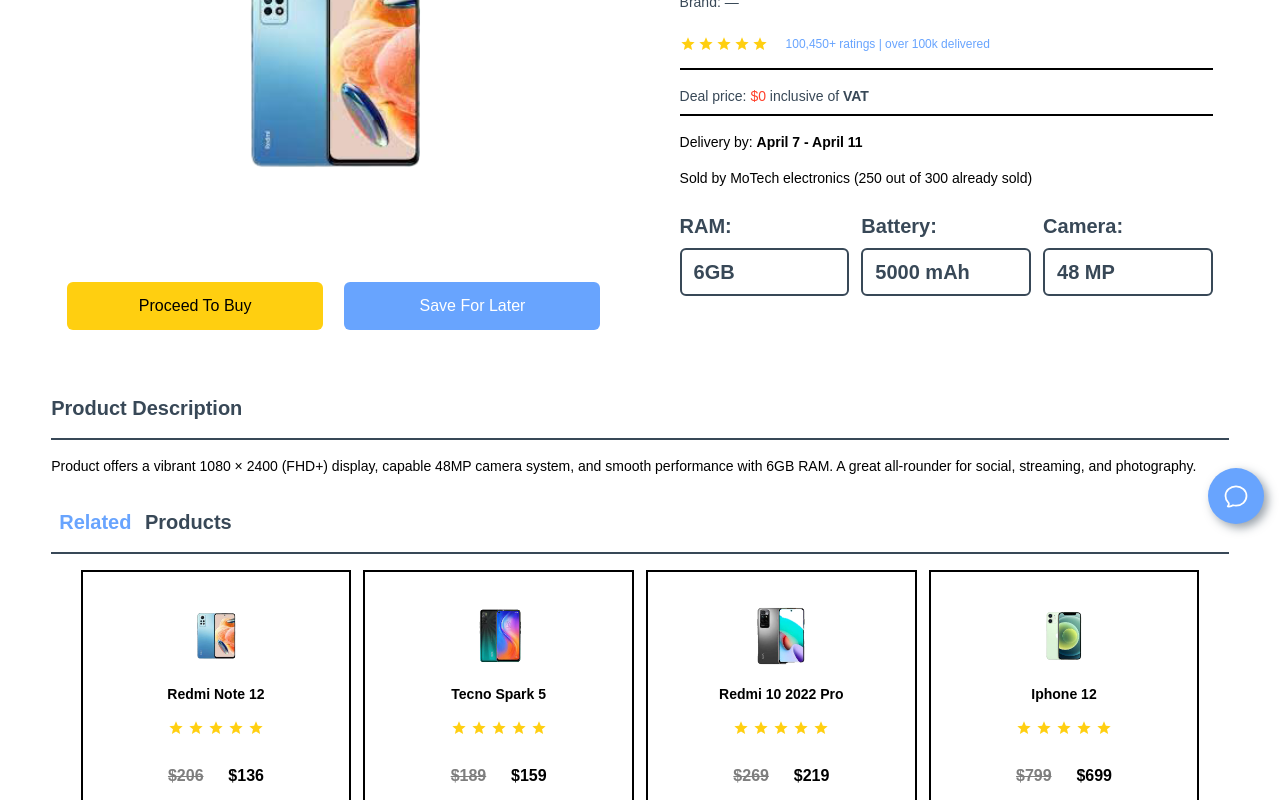
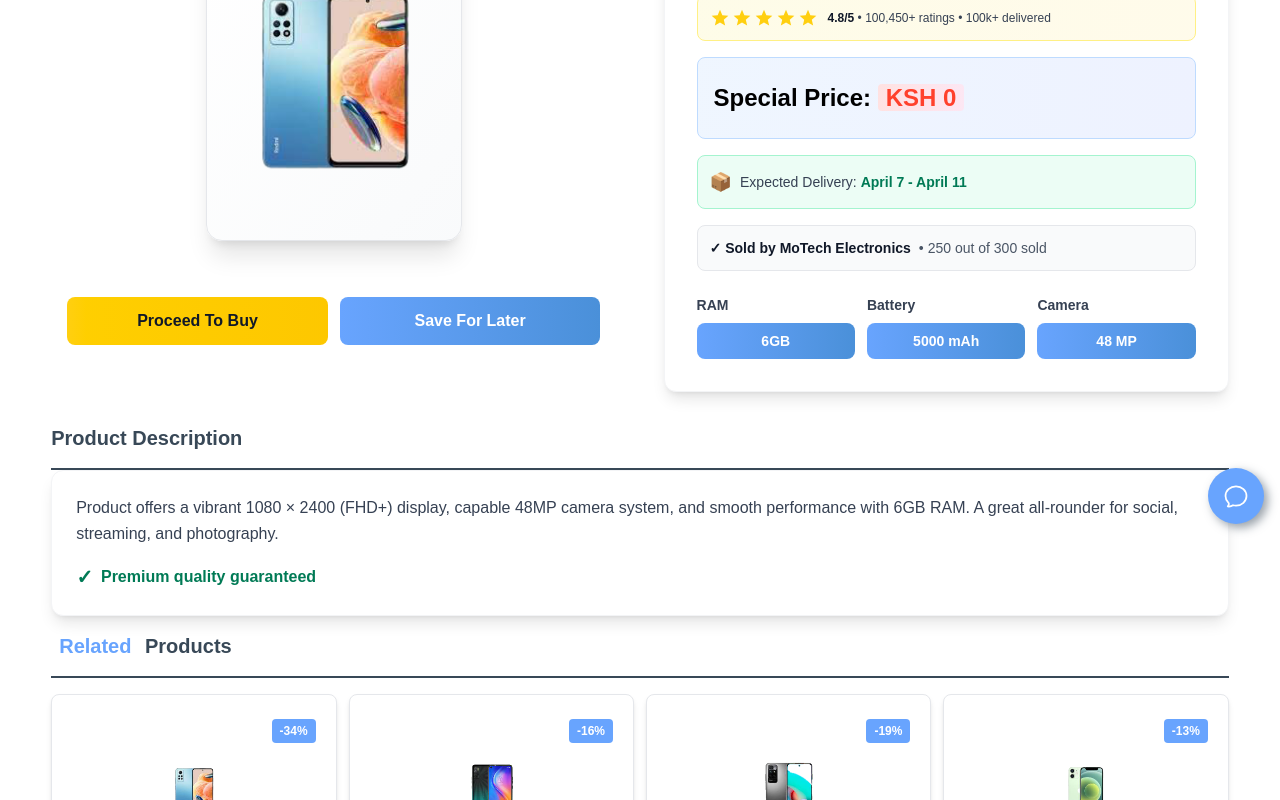
Before and after one commit to muendokennedy/ai-powered-ecommerce-tech-frontend, a Vue app: page /product/ph-2 in a window 1280 px wide. Shown: the part 260-1060 px from the top of the page. Built offline with nearby package versions, Linux system fonts and the light colour scheme.

Commit message:
Enhanced the appearance of the single product page

```diff
--- a/src/views/Client/ProductPageView.vue
+++ b/src/views/Client/ProductPageView.vue
@@ -60,7 +60,10 @@
 const image = computed(() => activeImage.value || product.value?.image || '../../assets/images/redmi note 12.png')
 const price = computed(() => product.value?.price ?? 0)
 const oldPrice = computed(() => product.value?.oldPrice ?? null)
-const formatCurrency = (n) => `$${Number(n).toFixed(0)}`
+const formatCurrency = (n) => {
+  const num = Number(n);
+  return `KSH ${num.toLocaleString('en-US', { maximumFractionDigits: 0 })}`;
+};
 
 // Delivery window: start = tomorrow, end = start + 4 days
 const deliveryWindow = computed(() => {
@@ -755,7 +758,7 @@
       </div>
       <div class="product flex items-center flex-col md:flex-row justify-between w-full">
         <div class="w-full md:basis-[48%] p-2 sm:p-4 flex flex-col items-center">
-          <div class="master-image w-[15rem] md:w-[16rem] h-[15rem] md:h-[20rem] flex justify-center items-center my-6">
+          <div class="master-image w-[15rem] md:w-[16rem] h-[15rem] md:h-[20rem] flex justify-center items-center my-6 bg-gradient-to-br from-white to-gray-50 rounded-2xl shadow-xl border border-gray-200 p-4 hover:shadow-2xl transition-all duration-300">
             <img :src="resolveImg(image)" :alt="title" class="m-auto w-full h-full object-contain">
           </div>
           <div class="w-full sm:w-4/5 flex justify-between gap-2 md:gap-4 mx-auto">
@@ -763,44 +766,50 @@
               v-for="(img, idx) in galleryImages"
               :key="idx"
               type="button"
-              class="small-image h-20 border-2 p-1 sm:p-2 rounded-md cursor-pointer focus:outline-none"
-              :class="{ 'border-[#68a4fe]': img === image }"
+              class="small-image h-20 border-2 p-1 sm:p-2 rounded-lg cursor-pointer focus:outline-none transition-all duration-300 hover:shadow-lg bg-white hover:bg-gradient-to-br hover:from-blue-50 hover:to-gray-50"
+              :class="{ 'border-[#68A4FE] shadow-lg bg-gradient-to-br from-blue-50 to-gray-50': img === image, 'border-gray-300': img !== image }"
               @click="activeImage = img"
             >
               <img :src="resolveImg(img)" :alt="`thumb-${idx}`" class="h-full object-contain">
             </button>
           </div>
-          <div class="action-button-container my-4 sm:my-8 flex w-full justify-between">
-            <button type="button" @click="proceedToBuy" class="text-sm sm:text-base px-2 sm:px-4 py-3 rounded-md w-40 bg-[#ffcf10] basis-[48%] capitalize">Proceed to buy</button>
-            <button type="button" @click="saveForLaterFromProduct" class="text-sm sm:text-base px-2 sm:px-4 py-3 rounded-md w-40 bg-[#68a4fe] basis-[48%] text-white capitalize">save for later</button>
+          <div class="action-button-container my-4 sm:my-8 flex w-full gap-3">
+            <button type="button" @click="proceedToBuy" class="text-sm sm:text-base px-2 sm:px-4 py-3 rounded-lg flex-1 bg-gradient-to-r from-[#FFCF10] to-yellow-400 hover:shadow-lg font-semibold capitalize transition-all duration-300 transform hover:scale-105 active:scale-95 text-gray-900">Proceed to buy</button>
+            <button type="button" @click="saveForLaterFromProduct" class="text-sm sm:text-base px-2 sm:px-4 py-3 rounded-lg flex-1 bg-gradient-to-r from-[#68A4FE] to-[#4A90D9] hover:shadow-lg font-semibold capitalize transition-all duration-300 transform hover:scale-105 active:scale-95 text-white">Save for later</button>
           </div>
         </div>
-        <div class="product-content-details w-full md:basis-[48%] p-2 sm:p-4 my-2 md:my-4">
-          <div class="product-title font-semibold text-lg sm:text-xl mb-4 text-[#384857] capitalize">{{ title }}</div>
-          <div class="product-manufacturer text-sm text-[#384857]">Brand: <span class="capitalize">{{ brand }}</span></div>
-          <div class="flex gap-4 items-center my-2 border-b-2 py-4">
-            <div class="text-xs text-[#ffcf10] flex items-center">
-              <svg v-for="i in (product?.rating || 5)" :key="`star-${i}`" xmlns="http://www.w3.org/2000/svg" viewBox="0 0 24 24" fill="currentColor" class="w-4 h-4 mr-0.5">
+        <div class="product-content-details w-full md:basis-[48%] p-4 sm:p-6 md:p-8 my-2 md:my-4 bg-white rounded-xl shadow-lg border border-gray-100">
+          <div class="product-title font-bold text-2xl sm:text-3xl mb-2 text-gray-900 capitalize">{{ title }}</div>
+          <div class="product-manufacturer text-sm text-gray-600 mb-4">By <span class="capitalize text-[#68A4FE] font-semibold">{{ brand }}</span></div>
+          <div class="flex gap-2 items-center my-4 bg-gradient-to-r from-yellow-50 to-amber-50 rounded-lg p-3 border border-yellow-200">
+            <div class="text-sm text-[#FFCF10] flex items-center">
+              <svg v-for="i in (product?.rating || 5)" :key="`star-${i}`" xmlns="http://www.w3.org/2000/svg" viewBox="0 0 24 24" fill="currentColor" class="w-5 h-5 mr-0.5">
                 <polygon points="12,17.27 18.18,21 16.54,13.97 22,9.24 14.81,8.62 12,2 9.19,8.62 2,9.24 7.46,13.97 5.82,21" />
               </svg>
             </div>
-            <div class="rating-text text-xs text-[#68a4fe]">
-              100,450+ ratings | over 100k delivered
+            <div class="rating-text text-xs text-gray-700 font-medium">
+              <span class="font-bold text-gray-900">4.8/5</span> • 100,450+ ratings • 100k+ delivered
             </div>
           </div>
-          <div class="price-details my-2 border-b-2">
-            <p class="first-price text-sm py-2 text-[#384857]" v-if="oldPrice">Most recent price: <span>{{ formatCurrency(oldPrice) }}</span></p>
-            <p class="deal-price text-sm py-2 text-[#384857]">Deal price: <span class="text-[#FF412C]">{{ formatCurrency(price) }}</span> inclusive of <span class="inline font-semibold text-[#384857]">VAT</span></p>
-            <p class="save-amount text-sm py-2 capitalize text-[#384857]" v-if="oldPrice && price">save: <span class="text-[#FF412C]">{{ formatCurrency(oldPrice - price) }}</span></p>
+          <div class="price-details my-4 bg-gradient-to-r from-blue-50 to-indigo-50 rounded-lg p-4 border border-blue-200">
+            <p class="first-price text-xs text-gray-600 py-1" v-if="oldPrice">Original price: <span class="line-through">{{ formatCurrency(oldPrice) }}</span></p>
+            <p class="deal-price text-lg sm:text-2xl py-2 font-bold">Special Price: <span class="text-[#FF412C] bg-gradient-to-r from-red-100 to-pink-100 px-2 rounded">{{ formatCurrency(price) }}</span></p>
+            <p class="save-amount text-sm py-1 capitalize text-emerald-700 font-semibold" v-if="oldPrice && price">💰 You save: {{ formatCurrency(oldPrice - price) }}</p>
           </div>
-          <div class="delivery-timeline text-sm my-4">Delivery by: <span class="font-bold">{{ deliveryWindow }}</span></div>
-          <div class="vendor-name text-sm my-4">
-            <span>Sold by MoTech electronics</span> <span>(250 out of 300 already sold)</span>
+          <div class="delivery-timeline text-sm my-4 bg-emerald-50 p-3 rounded-lg border border-emerald-200 flex items-center gap-2">
+            <span class="text-lg">📦</span>
+            <div>
+              <span class="text-gray-700">Expected Delivery:</span> <span class="font-bold text-emerald-700">{{ deliveryWindow }}</span>
+            </div>
           </div>
-          <div class="product-specification-details grid grid-cols-3 gap-3 my-6 text-[#384857] mb-auto">
+          <div class="vendor-name text-sm my-4 bg-gray-50 p-3 rounded-lg border border-gray-200">
+            <span class="font-semibold text-gray-900">✓ Sold by MoTech Electronics</span>
+            <span class="text-gray-600 ml-2">• 250 out of 300 sold</span>
+          </div>
+          <div class="product-specification-details grid grid-cols-3 gap-3 my-6 mb-auto">
             <div class="spec flex flex-col gap-2" v-for="(spec, idx) in displaySpecs" :key="`spec-${idx}`">
-              <span class="block font-semibold text-[#384857] text-base sm:text-xl">{{ spec.label }}:</span>
-              <span class="border-2 px-2 sm:px-6 md:px-3 py-2 rounded-md font-normal sm:font-semibold text-base sm:text-xl">{{ spec.value }}</span>
+              <span class="block font-semibold text-gray-700 text-sm">{{ spec.label }}</span>
+              <span class="bg-gradient-to-r from-[#68A4FE] to-[#4A90D9] text-white px-3 py-2 rounded-lg font-semibold text-center text-sm hover:shadow-md transition-all">{{ spec.value }}</span>
             </div>
           </div>
         </div>
@@ -812,7 +821,12 @@
       >
         product description
       </div>
-      <p class="description-text text-sm my-4">{{ descriptionText }}</p>
+      <div class="bg-white rounded-xl shadow-lg p-6 border border-gray-100">
+        <p class="description-text text-sm sm:text-base leading-relaxed text-gray-700 mb-4">{{ descriptionText }}</p>
+        <div class="flex items-center gap-2 text-emerald-700 font-semibold">
+          <span class="text-xl">✓</span> Premium quality guaranteed
+        </div>
+      </div>
       </section>
       <!-- Toast (slides near top, below header) -->
       <div
@@ -852,11 +866,11 @@
       >
         <span class="text-[#68A4FE] px-2">related</span> products
       </div>
-      <div class="top-sales-container grid mx-auto w-[95%] gap-3">
+      <div class="top-sales-container grid grid-cols-1 sm:grid-cols-2 lg:grid-cols-4 mx-auto w-full gap-3">
         <div
           v-for="rp in relatedProducts"
           :key="rp.id"
-          class="product-box text-center my-2 sm:my-4 border-2 py-4"
+          class="product-box group bg-white rounded-lg shadow-md hover:shadow-xl transition-all duration-300 ease-in-out hover:-translate-y-1 border border-gray-200 overflow-hidden my-2 sm:my-4 py-4 px-3"
         >
           <RouterLink
             class="product-box block"
@@ -864,30 +878,57 @@
             :aria-label="`View details for ${rp.name}`"
             @click="setSelectedProduct(rp)"
           >
-            <div class="flex justify-center items-center">
-              <div class="product-image">
-                <img :src="resolveImg(rp.image)" :alt="rp.name" />
+            <div class="relative flex justify-center items-center overflow-hidden bg-white h-32 sm:h-40 rounded-lg mb-3">
+              <div class="product-image cursor-pointer transform group-hover:scale-110 transition-transform duration-300">
+                <img :src="resolveImg(rp.image)" :alt="rp.name" class="h-full object-contain" />
+              </div>
+              <div class="absolute top-2 right-2 bg-[#68A4FE] text-white px-2 py-1 rounded text-xs font-semibold" v-if="rp.oldPrice && rp.price < rp.oldPrice">
+                -{{ Math.round((1 - rp.price / rp.oldPrice) * 100) }}%
               </div>
             </div>
-            <div class="product-title text-sm font-normal sm:font-semibold capitalize hover:text-[#68A4FE]">
+            <div class="product-title text-sm font-semibold capitalize cursor-pointer hover:text-[#68A4FE] line-clamp-2 mb-2 text-gray-800">
               {{ rp.name }}
             </div>
-            <div class="star-box text-center text-xs sm:text-base text-[#FFCF10] my-2 sm:my-4 flex justify-center">
-              <svg v-for="i in (rp.rating || 5)" :key="`rp-star-${rp.id}-${i}`" xmlns="http://www.w3.org/2000/svg" viewBox="0 0 24 24" fill="currentColor" class="w-4 h-4 mx-0.5">
+            <div class="brand-text text-xs text-gray-500 mb-2 font-medium">{{ rp.brand }}</div>
+            <div class="star-box text-center text-sm text-[#FFCF10] mb-3 flex justify-center gap-1">
+              <svg v-for="i in (rp.rating || 5)" :key="`rp-star-${rp.id}-${i}`" xmlns="http://www.w3.org/2000/svg" viewBox="0 0 24 24" fill="currentColor" class="w-4 h-4">
                 <polygon points="12,17.27 18.18,21 16.54,13.97 22,9.24 14.81,8.62 12,2 9.19,8.62 2,9.24 7.46,13.97 5.82,21" />
               </svg>
             </div>
-            <div class="flex justify-between w-20 sm:w-24 mx-auto">
-              <div class="deal-price my-1 text-xs sm:text-base sm:my-3 font-semibold line-through opacity-50" v-if="rp.oldPrice">
+            <div class="price-section bg-gradient-to-r from-blue-50 to-gray-50 rounded-lg p-2 mb-3">
+              <div class="deal-price text-xs text-gray-500 font-semibold line-through mb-1" v-if="rp.oldPrice">
                 {{ formatCurrency(rp.oldPrice) }}
               </div>
-              <div class="first-price my-1 text-xs sm:text-base sm:my-3 font-semibold">{{ formatCurrency(rp.price) }}</div>
+              <div class="first-price text-lg font-bold text-[#FF412C]">
+                {{ formatCurrency(rp.price) }}
+              </div>
             </div>
           </RouterLink>
-          <button class="add-cart-btn text-xs mt-2" @click.stop.prevent="addToCart(rp)">add to cart</button>
+          <button class="add-cart-btn w-full bg-gradient-to-r from-[#68A4FE] to-[#4A90D9] hover:from-[#4A90D9] hover:to-[#356BA8] text-white font-semibold py-2 px-3 rounded-lg transition-all duration-300 ease-in-out text-xs sm:text-sm transform hover:scale-105 active:scale-95" @click.stop.prevent="addToCart(rp)">add to cart</button>
         </div>
       </div>
       </section>
     </main>
     <Footer/>
 </template>
+
+<style scoped>
+/* Smooth scroll behavior */
+html {
+  scroll-behavior: smooth;
+}
+
+/* Enhanced hover states */
+button {
+  transition: all 0.3s ease-in-out;
+}
+
+/* Image zoom effect */
+.master-image img {
+  transition: transform 0.3s ease-in-out;
+}
+
+.master-image:hover img {
+  transform: scale(1.05);
+}
+</style>
```
